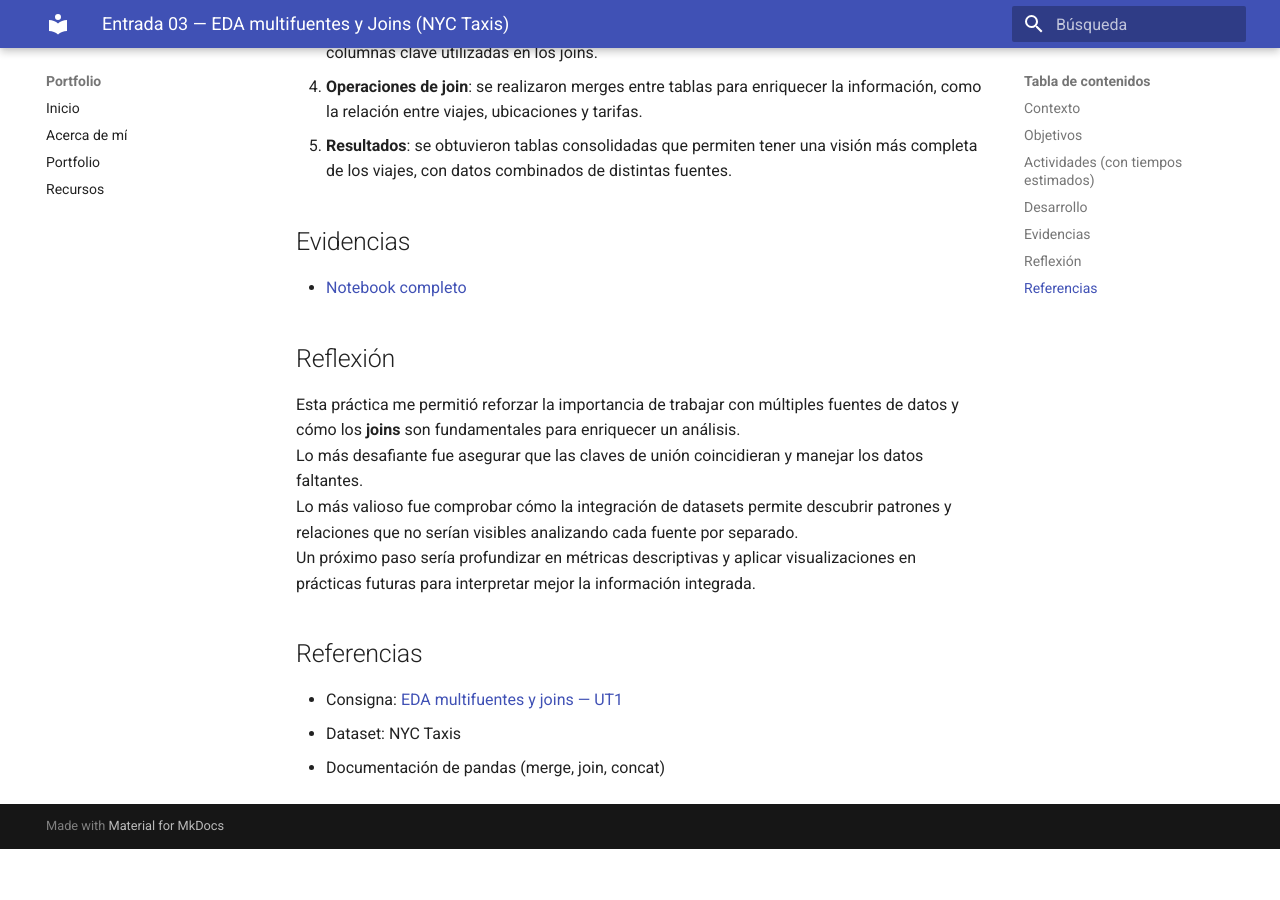
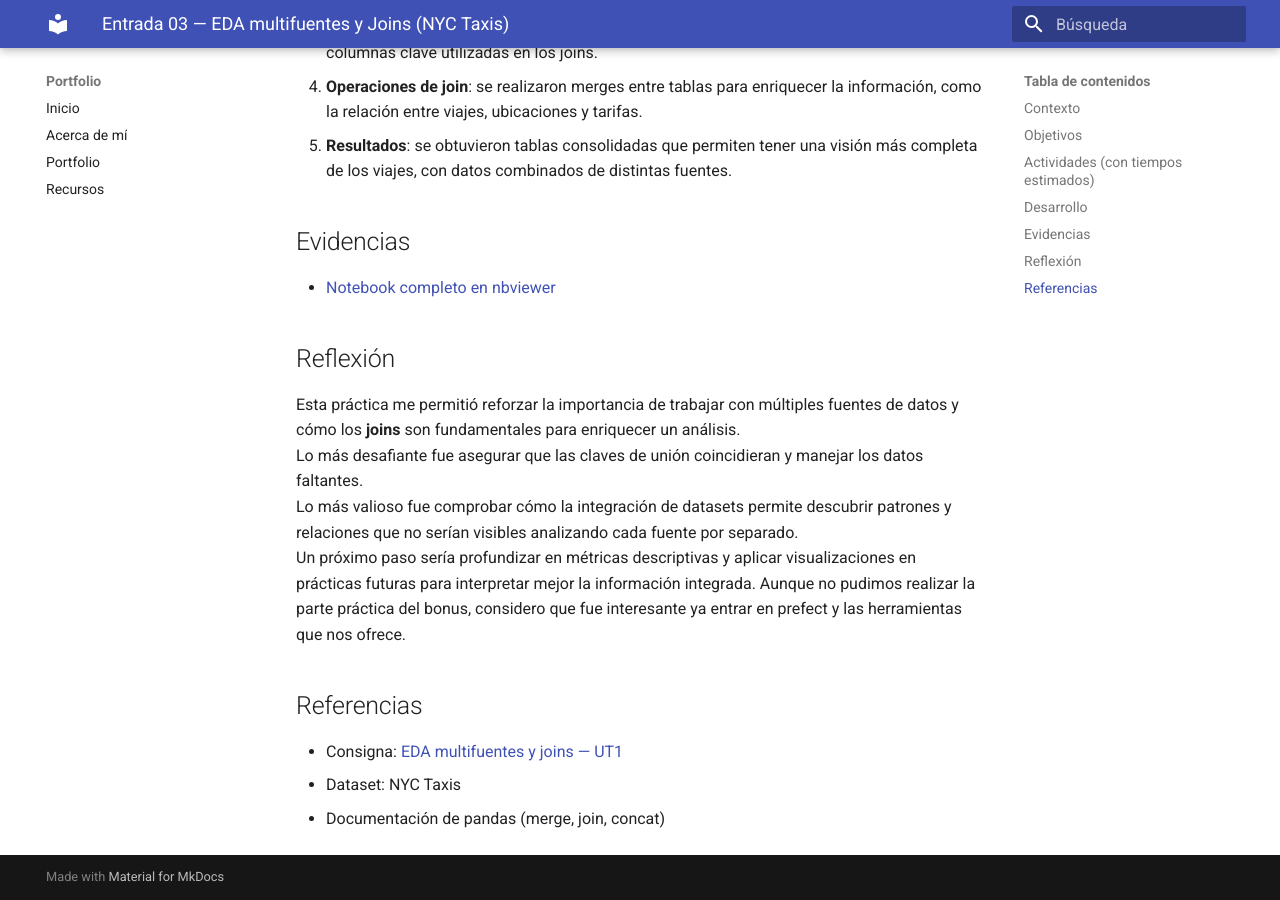
Before and after one commit to naguer019/IA-portfolio, an MkDocs documentation site: the page built from docs/portfolio/03-analisis-multifuentes-y-joins.md, in a window 1280 px wide and 900 px high, scrolled down 1113 px. Built offline with MkDocs 1.6.1 and Material for MkDocs 9.7.7, drawn with Linux system fonts in a browser that asks for light colours; before the commit the page ends 1962 px from its top, so only the background shows below that.

Commit message:
Update 03-analisis-multifuentes-y-joins.md

```diff
--- a/docs/portfolio/03-analisis-multifuentes-y-joins.md
+++ b/docs/portfolio/03-analisis-multifuentes-y-joins.md
@@ -32,13 +32,15 @@ La consigna completa se encuentra en: [EDA multifuentes y joins — UT1](https:/
 5. **Resultados**: se obtuvieron tablas consolidadas que permiten tener una visión más completa de los viajes, con datos combinados de distintas fuentes.
 
 ## Evidencias
-- [Notebook completo](../recursos_files/Practica_4_nyc_taxis.ipynb)
+- [Notebook completo en nbviewer](https://nbviewer.org/github/naguer019/IA-portfolio/blob/main/docs/recursos_files/Practica_4_nyc_taxis.ipynb)
+
 
 ## Reflexión
 Esta práctica me permitió reforzar la importancia de trabajar con múltiples fuentes de datos y cómo los **joins** son fundamentales para enriquecer un análisis.
 Lo más desafiante fue asegurar que las claves de unión coincidieran y manejar los datos faltantes.
 Lo más valioso fue comprobar cómo la integración de datasets permite descubrir patrones y relaciones que no serían visibles analizando cada fuente por separado.
 Un próximo paso sería profundizar en métricas descriptivas y aplicar visualizaciones en prácticas futuras para interpretar mejor la información integrada.
+Aunque no pudimos realizar la parte práctica del bonus, considero que fue interesante ya entrar en prefect y las herramientas que nos ofrece.
 
 ## Referencias
 - Consigna: [EDA multifuentes y joins — UT1](https://juanfkurucz.com/ucu-id/ut1/04-eda-multifuentes-joins/)
```
